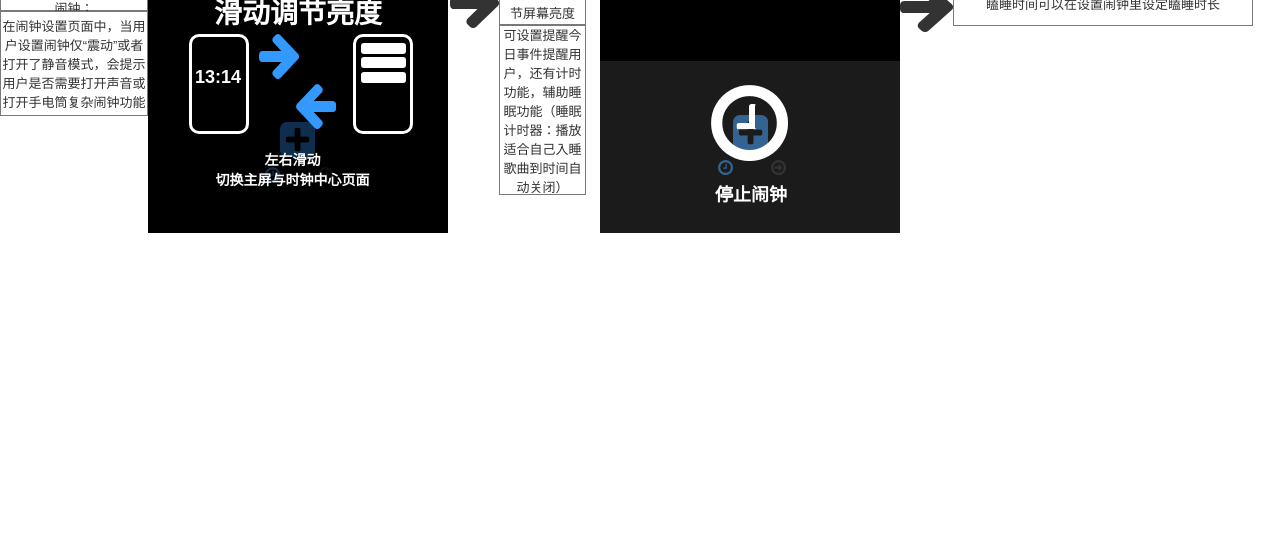
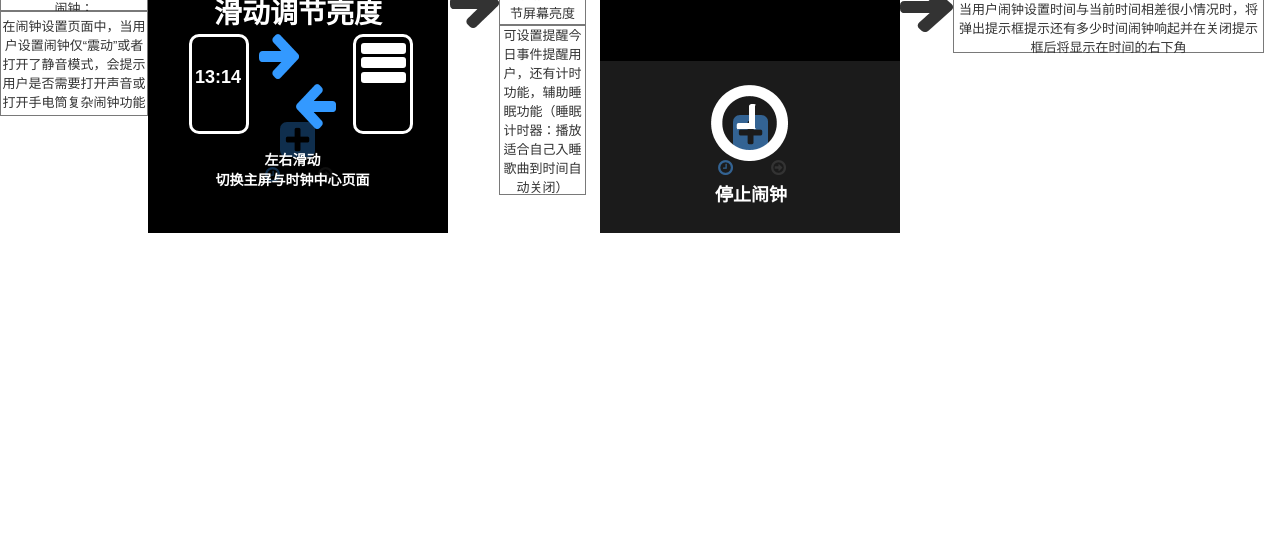
Before and after one commit to JEsin-Yang/app_design_week07, a plain HTML site: page index.html in a window 1280 px wide. Shown: the part 267-800 px from the top of the page. Drawn offline with Linux system fonts and the light colour scheme.

Commit message:
再次修改并上传

```diff
--- a/files/index/styles.css
+++ b/files/index/styles.css
@@ -3,7 +3,7 @@ body {
   background-image:none;
   position:static;
   left:auto;
-  width:1253px;
+  width:1264px;
   margin-left:0;
   margin-right:0;
   text-align:left;
@@ -3939,8 +3939,8 @@ body {
   position:absolute;
   left:0px;
   top:0px;
-  width:300px;
-  height:44px;
+  width:311px;
+  height:71px;
   background:inherit;
   background-color:rgba(255, 255, 255, 1);
   box-sizing:border-box;
@@ -3956,14 +3956,14 @@ body {
   position:absolute;
   left:953px;
   top:249px;
-  width:300px;
-  height:44px;
+  width:311px;
+  height:71px;
 }
 #u258 {
   position:absolute;
   left:2px;
-  top:14px;
-  width:296px;
+  top:4px;
+  width:307px;
   word-wrap:break-word;
 }
 #u259_img {
--- a/index.html
+++ b/index.html
@@ -1248,7 +1248,7 @@
         <div id="u257_div" class=""></div>
         <!-- Unnamed () -->
         <div id="u258" class="text" style="visibility: visible;">
-          <p><span>瞌睡时间可以在设置闹钟里设定瞌睡时长</span></p>
+          <p><span>瞌睡时间可以在设置闹钟里设定瞌睡时长；</span></p><p><span>当用户闹钟设置时间与当前时间相差很小情况时，将弹出提示框提示还有多少时间闹钟响起并在关闭提示框后将显示在时间的右下角</span></p>
         </div>
       </div>
 
```
Also changed, not shown: files/index/data.js.
